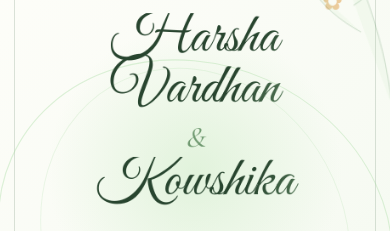
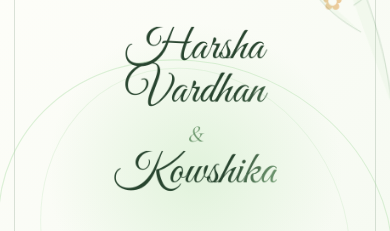
Before and after one commit to NJHarshavardhan/engagement, a plain HTML site: page index.html in a window 390 px wide. Shown: the part 183-414 px from the top of the page. Drawn offline with nearby package versions, Linux system fonts and the light colour scheme.

Commit message:
Add files via upload

```diff
--- a/style.css
+++ b/style.css
@@ -96,12 +96,24 @@ body { top: 0 !important; }
   font-weight: 500;
 }
 
+.names {
+  display: flex;
+  flex-direction: column;
+  align-items: center;
+  justify-content: center;
+  gap: 4px;
+}
+
 .names h1 {
   margin: 0;
+  max-width: min(88vw, 760px);
   font-family: "Great Vibes", cursive;
   font-size: clamp(60px, 8vw, 112px);
   line-height: .9;
   font-weight: 400;
+  letter-spacing: .02em;
+  word-break: break-word;
+  overflow-wrap: anywhere;
   background: linear-gradient(115deg, var(--green-dark) 28%, #7da97d 42%, #e2a85c 50%, #7da97d 58%, var(--green-dark) 72%);
   background-size: 260% 100%;
   -webkit-background-clip: text;
@@ -860,7 +872,19 @@ body.has-custom-cursor, body.has-custom-cursor a, body.has-custom-cursor button
   .language-switcher { left: 14px; top: 14px; }
   .language-button { padding: 7px 9px; font-size: 8px; }
   .hero-content { padding: 85px 22px 65px; }
-  .names h1 { font-size: clamp(55px, 17vw, 78px); }
+  .names { gap: 3px; }
+  .names h1 {
+    max-width: 82vw;
+    font-size: clamp(40px, 14vw, 72px);
+    line-height: .94;
+    letter-spacing: 0;
+    word-break: break-word;
+    overflow-wrap: anywhere;
+  }
+  .names .ampersand {
+    font-size: clamp(24px, 7vw, 38px);
+    margin: 4px 0 0;
+  }
   .hero-copy br { display: none; }
   .hero-date { flex-direction: column; gap: 8px; }
   .hero-date span { padding: 0; border-left: 0; }
```
